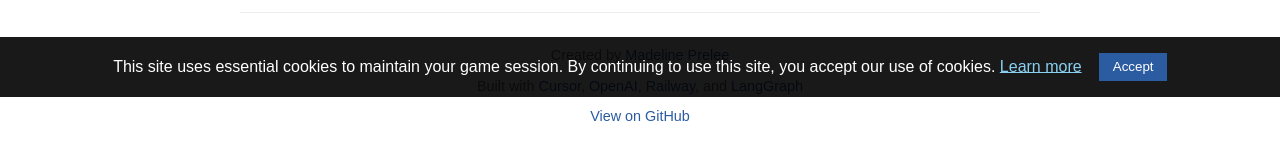
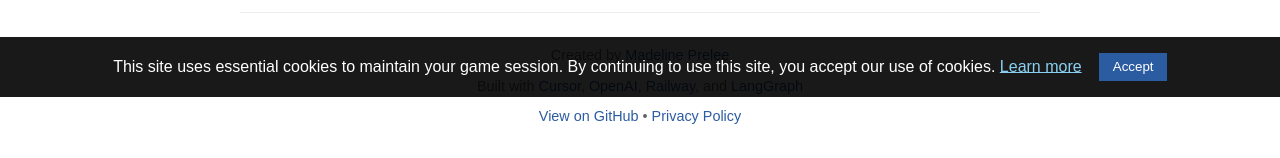
Before and after one commit to mprelee/aidm, a Flask app: template aidm/templates/index.html in a window 1280 px wide. Shown: the part 703-861 px from the top of the page. Run offline with Flask 3, Linux system fonts and the light colour scheme; the template is opened without the code that fills it, so the values that code supplies are empty.

Commit message:
add permanent link to privacy policy

```diff
--- a/aidm/templates/index.html
+++ b/aidm/templates/index.html
@@ -132,6 +132,7 @@
         </p>
         <p>
             <a href="https://github.com/mprelee/aidm" target="_blank">View on GitHub</a>
+            • <a href="/privacy">Privacy Policy</a>
         </p>
     </footer>
 
```
